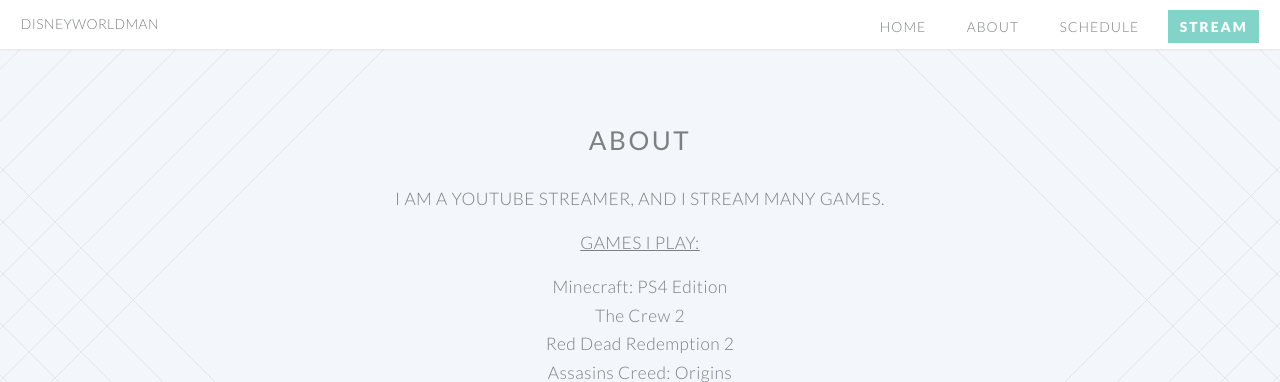
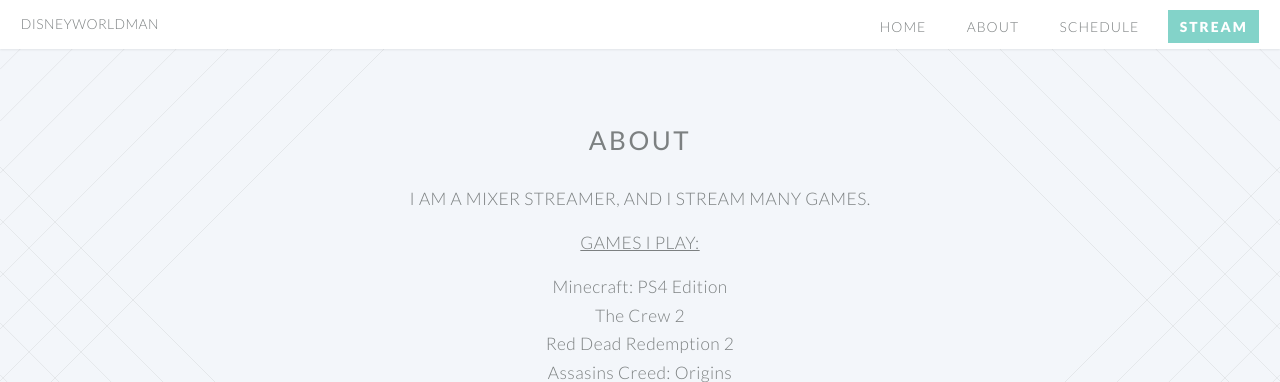
Before and after one commit to bradykondek/disneyworldman, a Jekyll site: the page built from about/index.html, in a window 1280 px wide. Shown: the top 382 px of the page. Built offline with Jekyll 4.4.1, drawn with Linux system fonts in a browser that asks for light colours.

Commit message:
Update index.html

```diff
--- a/about/index.html
+++ b/about/index.html
@@ -9,7 +9,7 @@
 <body>
   <article id="main">
         <center><h2><strong>ABOUT</strong></h2>
-<center><h4>I am a YouTube streamer, and I stream many games.</h4></center>
+<center><h4>I am a Mixer streamer, and I stream many games.</h4></center>
           <center><u><h5>Games I Play:</u></h5></center>
           <center><ul>
             <li>Minecraft: PS4 Edition</li>
```
